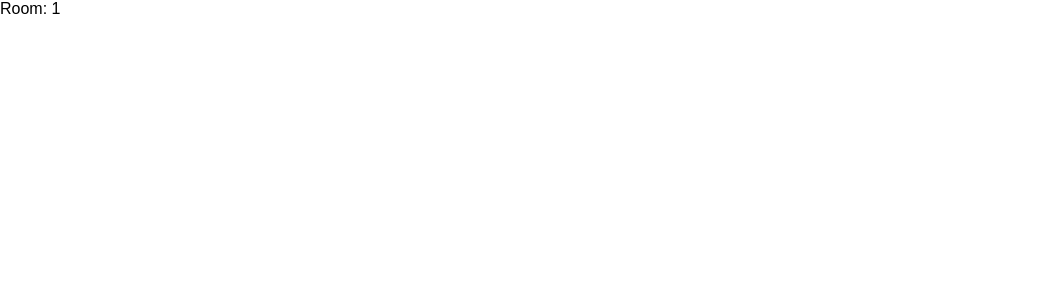
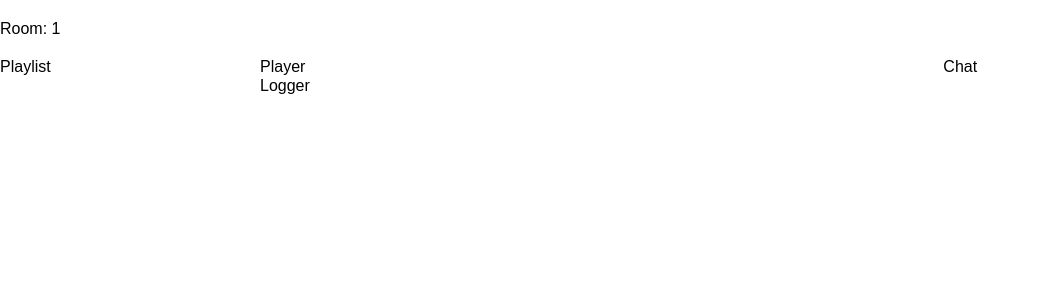
Before and after one commit to Leyka/roomis.live, a React (Create React App) app in the folder client/: page /1 in a window 1280 px wide. Shown: the top 300 px of the page, without its empty margins (0-1039 px from the left). Built offline with nearby package versions, Linux system fonts and the light colour scheme.

Commit message:
Add Room Layout

```diff
--- a/client/public/index.html
+++ b/client/public/index.html
@@ -8,7 +8,9 @@
     <meta name="description" content="Listen to YouTube videos your friends" />
     <link
       rel="stylesheet"
-      href="https://cdn.jsdelivr.net/npm/normalize.css@8.0.1/normalize.min.css"
+      href="https://cdnjs.cloudflare.com/ajax/libs/normalize/8.0.1/normalize.min.css"
+      integrity="sha256-l85OmPOjvil/SOvVt3HnSSjzF1TUMyT9eV0c2BzEGzU="
+      crossorigin="anonymous"
     />
     <!--
       manifest.json provides metadata used when your web app is installed on a
--- a/client/src/components/Room/Room.scss
+++ b/client/src/components/Room/Room.scss
@@ -0,0 +1,42 @@
+.room {
+  display: flex;
+  flex-direction: column;
+  min-height: 100vh;
+
+  .room__header {
+    grid-area: header;
+    padding: 20px 0;
+  }
+
+  .room__main {
+    grid-area: main;
+  }
+
+  .room__playlist {
+    grid-area: playlist;
+  }
+
+  .room__chat {
+    grid-area: chat;
+  }
+}
+
+// Desktop
+@media only screen and (min-width: 768px) {
+  .room {
+    display: grid;
+    grid-template-columns: 250px 2fr 1fr;
+    grid-template-rows: auto 1fr;
+    grid-column-gap: 10px;
+    grid-template-areas:
+      'header header header'
+      'playlist main chat';
+  }
+}
+
+// Mobile
+@media only screen and (max-width: 768px) {
+  .room__player {
+    height: 50vh;
+  }
+}
--- a/client/src/components/Room/Room.tsx
+++ b/client/src/components/Room/Room.tsx
@@ -2,6 +2,7 @@ import { useRootStore } from '@/store';
 import { useObserver } from 'mobx-react-lite';
 import React, { FC } from 'react';
 import { useParams } from 'react-router';
+import { RoomLayout } from './RoomLayout';
 
 export const Room: FC = () => {
   const { roomStore } = useRootStore();
@@ -10,5 +11,13 @@ export const Room: FC = () => {
   const { name } = useParams();
   roomStore.name = escape(name!);
 
-  return useObserver(() => <div>Room: {roomStore.name}</div>);
+  return useObserver(() => (
+    <RoomLayout
+      header={<div>Room: {roomStore.name}</div>}
+      playlist={<div>Playlist</div>}
+      player={<div>Player</div>}
+      logger={<div>Logger</div>}
+      chat={<div>Chat</div>}
+    />
+  ));
 };
--- /dev/null
+++ b/client/src/components/Room/RoomLayout.tsx
@@ -0,0 +1,25 @@
+import React, { FC, ReactElement } from 'react';
+import './Room.scss';
+
+interface Props {
+  header: ReactElement;
+  playlist: ReactElement;
+  player: ReactElement;
+  logger: ReactElement;
+  chat: ReactElement;
+}
+
+export const RoomLayout: FC<Props> = (props) => {
+  const { header, playlist, player, logger, chat } = props;
+  return (
+    <div className="room">
+      <div className="room__header">{header}</div>
+      <div className="room__main">
+        <div className="room__player">{player}</div>
+        <div className="room__logger">{logger}</div>
+      </div>
+      <div className="room__playlist">{playlist}</div>
+      <div className="room__chat">{chat}</div>
+    </div>
+  );
+};
```
